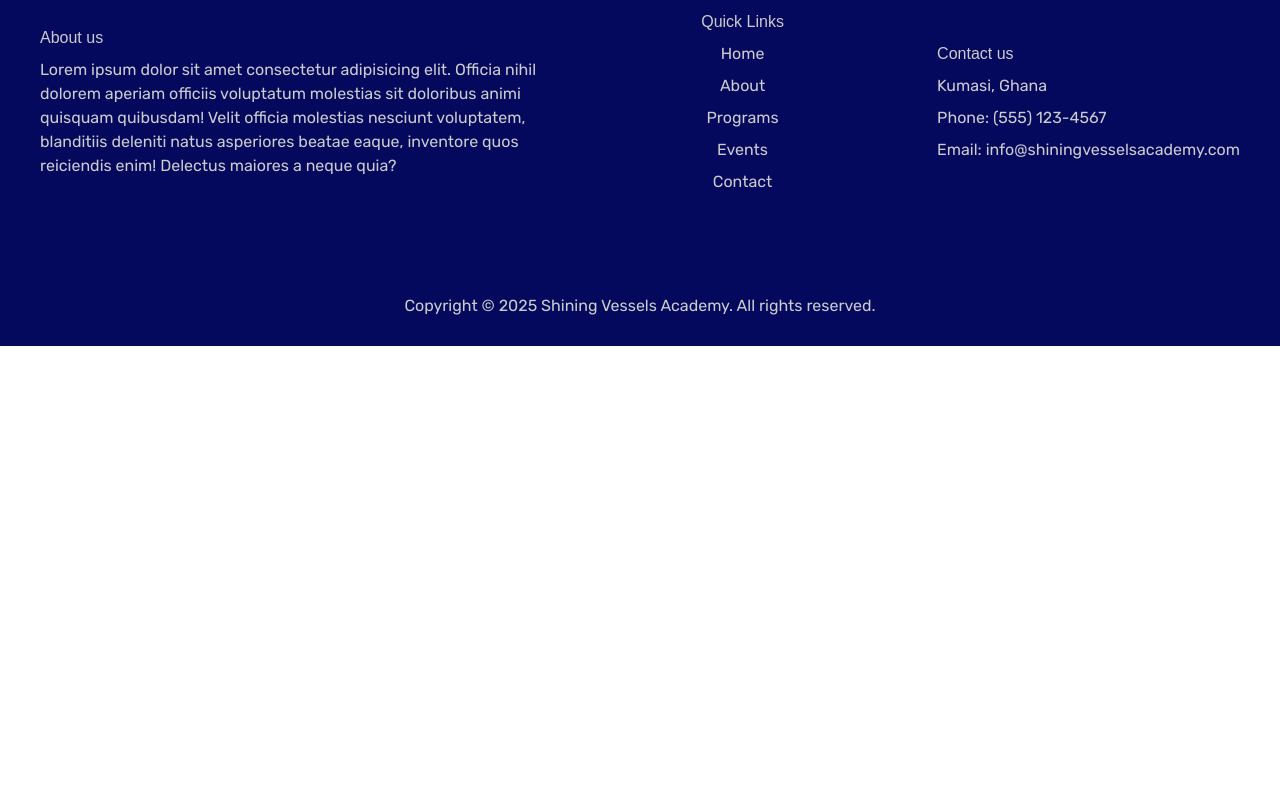
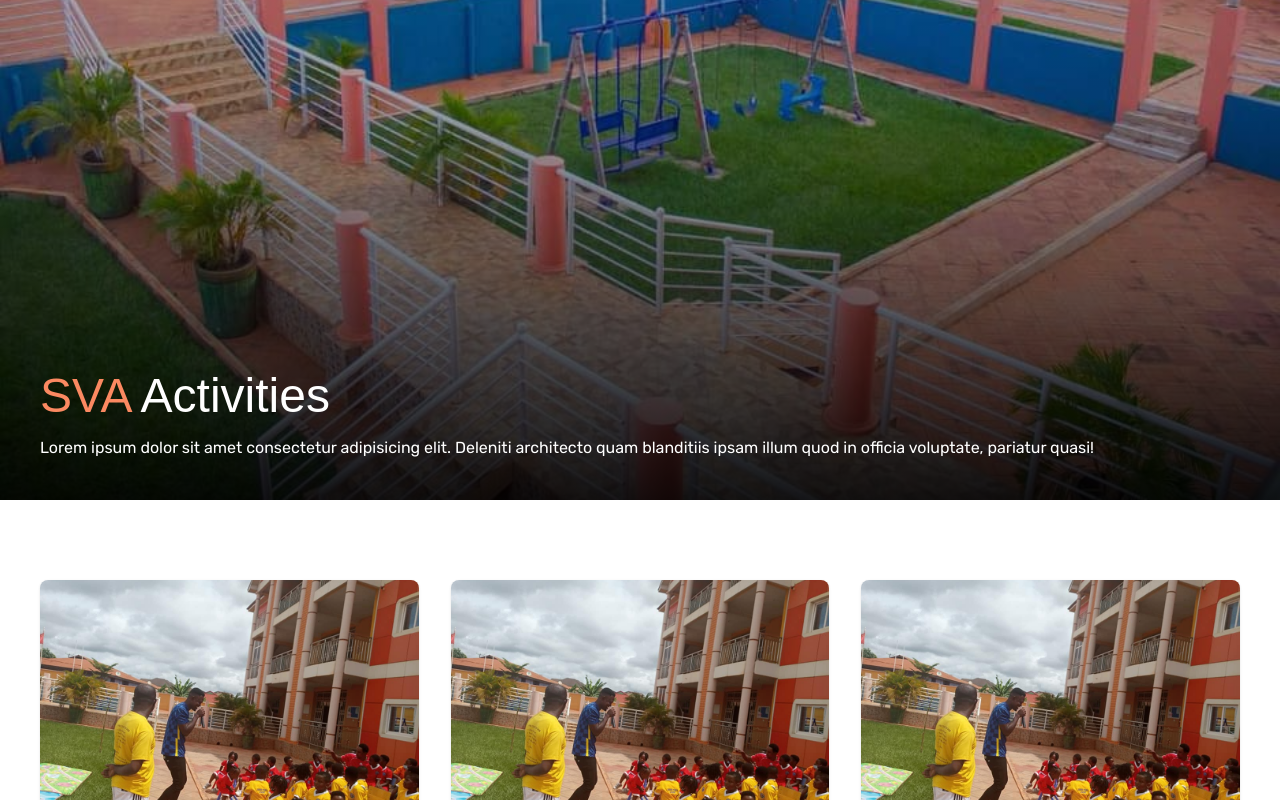
Before and after one commit to michaelboateng1/shining-vessels-academy-, a SvelteKit app: page /school-activities in a window 1280 px wide. Before the commit this address had no page. Shown: the part 300-1100 px from the top of the page. Before the commit the page ends 800 px from the top, so only its background shows below. Built offline with nearby package versions, Linux system fonts and the light colour scheme; a web font is replaced by a local one.

Commit message:
Changed Students Life and added School Activities

```diff
--- /dev/null
+++ b/src/routes/components/SchoolActivities.svelte
@@ -0,0 +1,24 @@
+<script>
+	import SchoolActivitiesCard from './SchoolActivitiesCard.svelte';
+	import Heading from './Heading.svelte';
+
+	const message =
+		'Lorem ipsum dolor sit amet consectetur adipisicing elit. Deleniti architecto quam blanditiis ipsam illum quod in officia voluptate, pariatur quasi!';
+</script>
+
+<main>
+	<Heading {message}>
+		<h1 class="mb-4 text-5xl font-bold" data-aos="fade-in">
+			<span class="text-[#fb8961]">SVA</span> Activities
+		</h1>
+	</Heading>
+
+	<div class="grid w-full grid-cols-3 gap-8 px-10 py-20">
+		<SchoolActivitiesCard />
+		<SchoolActivitiesCard />
+		<SchoolActivitiesCard />
+		<SchoolActivitiesCard />
+		<SchoolActivitiesCard />
+		<SchoolActivitiesCard />
+	</div>
+</main>
--- /dev/null
+++ b/src/routes/components/SchoolActivitiesCard.svelte
@@ -0,0 +1,21 @@
+<script>
+	import image from '$lib/assets/images/entertainment.jpg';
+</script>
+
+<section class="flex h-[600px] flex-col justify-center rounded-lg shadow-sm">
+	<div class="h-auto w-full overflow-hidden rounded-t-lg">
+		<img src={image} alt="" class="h-full w-full object-cover" />
+	</div>
+	<div class=" px-5 py-10">
+		<h2 class="mb-2 ml-2 border-l-4 border-[#fb8961] pl-4 font-semibold">Lorem, ipsum dolor.</h2>
+		<p class=" p-2 text-sm">
+			Lorem ipsum dolor sit amet consectetur, adipisicing elit. Ad nulla veniam doloremque accusamus
+			aut! Distinctio consequuntur minus beatae odio unde?
+		</p>
+		<a
+			href="/about"
+			class=" mt-20 ml-auto block w-[150px] bg-[#fb8961] px-4 py-2 text-center text-sm font-semibold text-white italic"
+			>Learn more</a
+		>
+	</div>
+</section>
--- /dev/null
+++ b/src/routes/school-activities/+page.svelte
@@ -0,0 +1,8 @@
+<script>
+    import SchoolActivities from "../components/SchoolActivities.svelte";
+	import SchoolActivitiesCard from "../components/SchoolActivitiesCard.svelte";
+</script>
+
+<main>
+    <SchoolActivities />
+</main>
```
